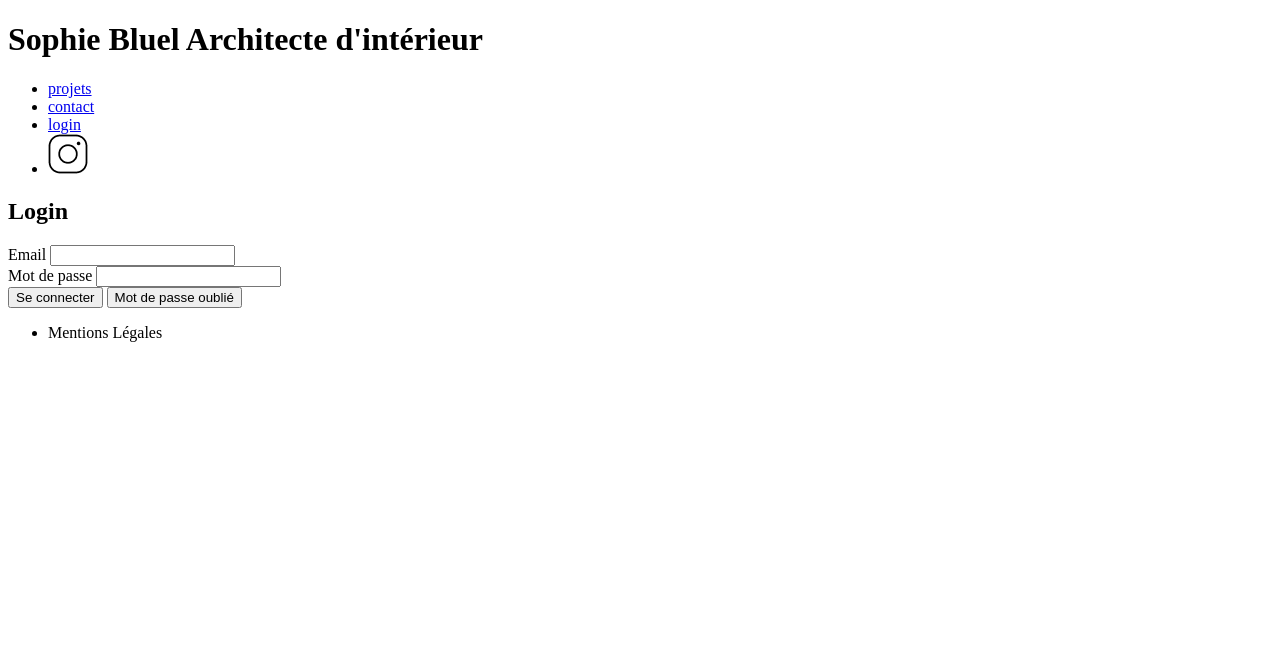
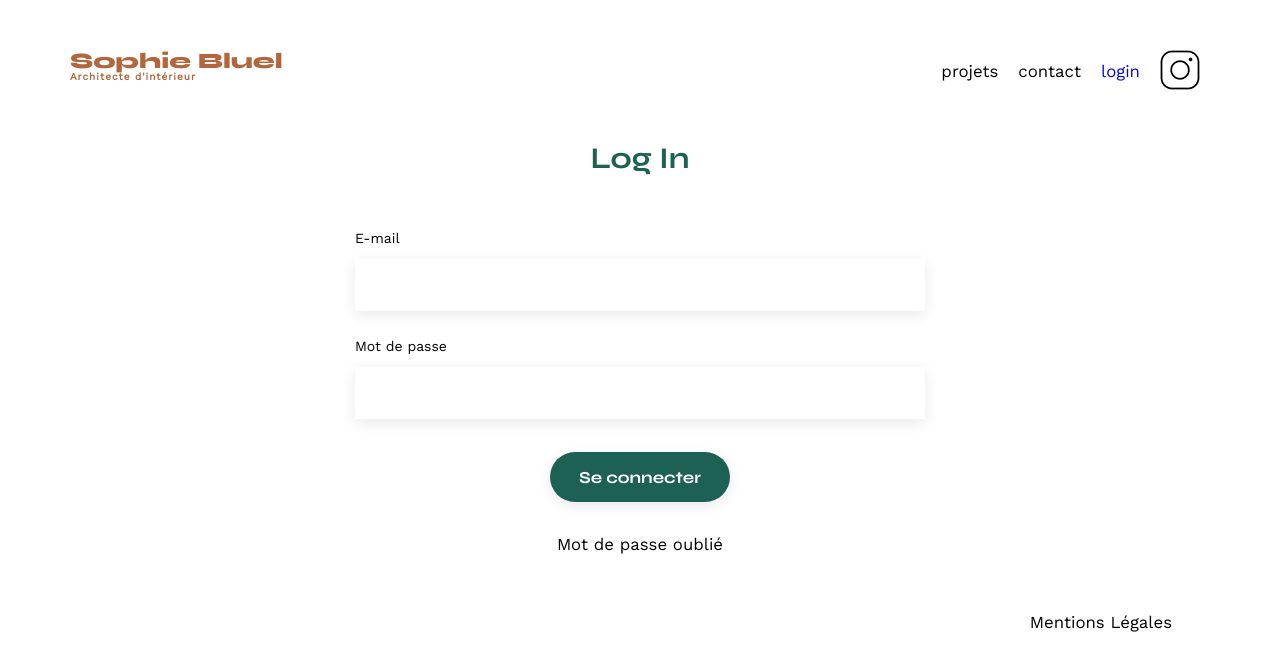
Before and after one commit to LucioleSan/Portfolio-architecte-sophie-bluel, a plain HTML site: page Portfolio-architecte-sophie-bluel/FrontEnd/login.html in a window 1280 px wide. Drawn offline with nearby package versions, Linux system fonts and the light colour scheme.

Commit message:
Ajout style CSS page login

```diff
--- a/Portfolio-architecte-sophie-bluel/FrontEnd/assets/style.css
+++ b/Portfolio-architecte-sophie-bluel/FrontEnd/assets/style.css
@@ -202,3 +202,61 @@ footer nav ul {
 	justify-content: flex-end;
 	margin: 2em
 }
+
+/* LOGIN PAGE  */
+
+#login {
+	width: 50%;
+	margin: auto;
+}
+#login > * {
+	text-align: center;
+
+}
+
+a {
+	text-decoration: none;
+}
+
+#login h2{
+	margin-bottom: 20px;
+}
+#login form {
+	text-align: left;
+	margin-top:30px;
+	display: flex;
+	flex-direction: column;
+}
+
+#login input {
+	height: 50px;
+	font-size: 1.2em;
+	border: none;
+	box-shadow: 0px 4px 14px rgba(0, 0, 0, 0.09);
+}
+#login label {
+	margin: 2em 0 1em 0;
+}
+#login textarea {
+	border: none;
+	box-shadow: 0px 4px 14px rgba(0, 0, 0, 0.09);
+}
+
+input[type="submit"]{
+	font-family: 'Syne';
+	font-weight: 700;
+	color: white;
+	background-color: #1D6154;
+	margin : 2em auto ;
+	width: 180px;
+	text-align: center;
+	border-radius: 60px ;
+	display: flex;
+	justify-content: center;
+}
+
+#login p{
+	text-align: center;
+	height: 50px;
+	font-size: 1.2em;
+}
--- a/Portfolio-architecte-sophie-bluel/FrontEnd/login.html
+++ b/Portfolio-architecte-sophie-bluel/FrontEnd/login.html
@@ -1,4 +1,4 @@
-<!DOCTYPE html>
+<!-- <!DOCTYPE html>
 <html lang="fr">
 
 <head>
@@ -9,7 +9,7 @@
     <link rel="preconnect" href="https://fonts.gstatic.com" crossorigin>
     <link href="https://fonts.googleapis.com/css2?family=Work+Sans:wght@100&display=swap" rel="stylesheet">
     <meta name="description" content="">
-    <link rel="stylesheet" href="assets/login.css">
+    <link rel="stylesheet" href="assets/style.css">
 </head>
 
 <body>
@@ -56,4 +56,60 @@
 </body>
 
 
+</html> -->
+
+<!DOCTYPE html>
+<html lang="fr">
+<head>
+	<meta charset="UTF-8">
+	<title>Sophie Bluel - Architecte d'intérieur</title>
+	<meta name="viewport" content="width=device-width, initial-scale=1.0">
+	<link rel="preconnect" href="https://fonts.googleapis.com">
+	<link rel="preconnect" href="https://fonts.gstatic.com" crossorigin>
+	<link href="https://fonts.googleapis.com/css2?family=Syne:wght@700;800&family=Work+Sans&display=swap" rel="stylesheet">
+	<meta name="description" content="">
+	<link rel="stylesheet" href="./assets/style.css">
+
+</head>
+<body>
+<header>
+	<a href="index.html">
+	<h1>Sophie Bluel <span>Architecte d'intérieur</span></h1>
+	</a>
+	<nav>
+		<ul>
+			<li>projets</li>
+			<li>contact</li>
+			<li><a href="login.html">login</a></li>
+			<li><img src="./assets/icons/instagram.png" alt="Instagram"></li>
+		</ul>
+	</nav>
+</header>
+
+<main>
+    <section id="login">
+        <h2>Log In</h2>
+        <form id="login-form" novalidate>
+            <label for="login-email" >E-mail</label>
+            <input id="login-email" type="email" placeholder="" name="email">
+            <label for="login-password">Mot de passe</label>
+            <input id="login-password" type="password" placeholder="" name="password">
+            <div>
+                <input type="submit" value="Se connecter" id="submit-button" class="btn btn-default">
+            </div>
+        </form>
+		<p>Mot de passe oublié</p>
+    </section>
+
+</main>
+
+<footer>
+	<nav>
+		<ul>
+			<li>Mentions Légales</li>
+		</ul>
+	</nav>
+</footer>
+
+</body>
 </html>
```
Also changed, not shown: Portfolio-architecte-sophie-bluel/FrontEnd/Script/works.js (+32 -77 lines), Portfolio-architecte-sophie-bluel/FrontEnd/index.html (+3 -11 lines).
